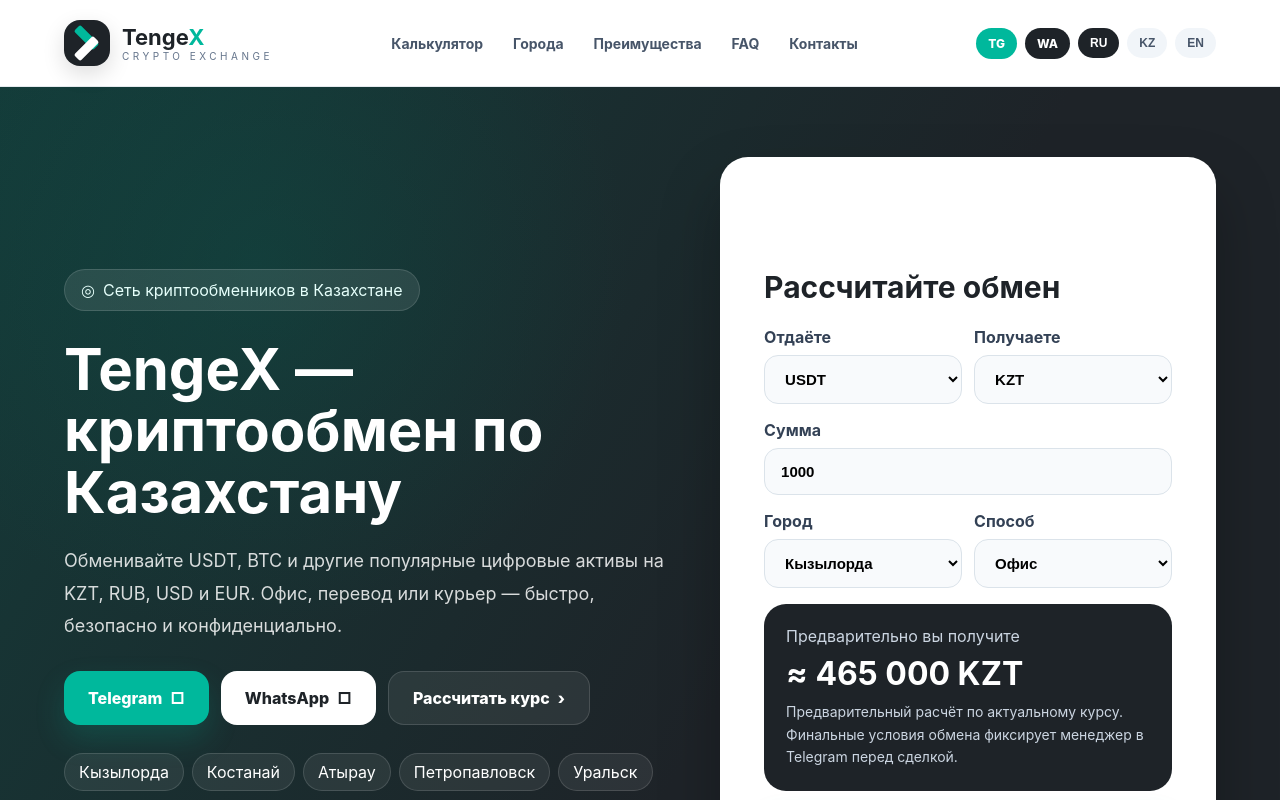
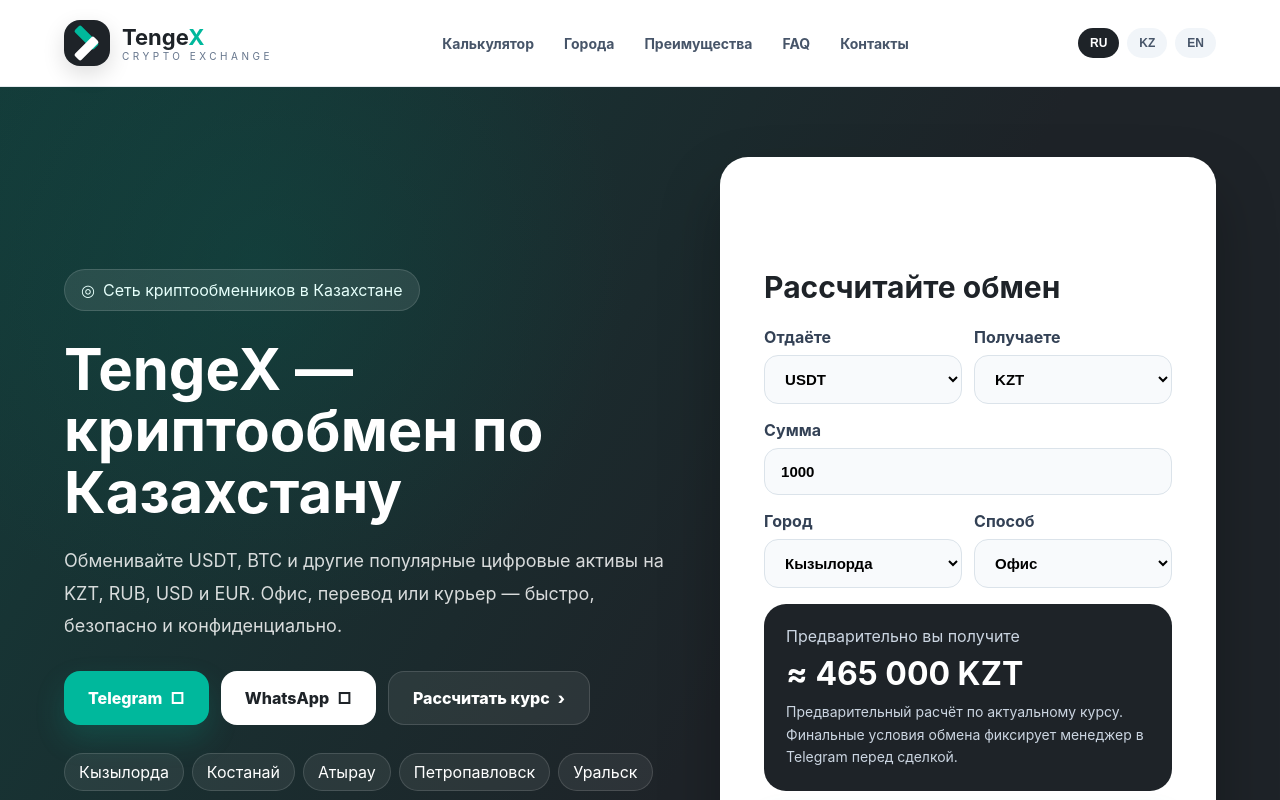
Before and after one commit to i4573390-cyber/TengeX, a React (Vite) app: page / in a window 1280 px wide. Shown: the top 800 px of the page. Built offline with nearby package versions, Linux system fonts and the light colour scheme.

Commit message:
Update main.jsx

```diff
--- a/src/main.jsx
+++ b/src/main.jsx
@@ -164,8 +164,6 @@ function App() {
           <Logo />
           <nav>{t.nav.map((item, i) => <a key={item} href={links[i]}>{item}</a>)}</nav>
           <div className="right">
-            <a className="head-btn tg" href={TELEGRAM} target="_blank">TG</a>
-            <a className="head-btn wa" href={WHATSAPP} target="_blank">WA</a>
             {['ru','kz','en'].map(l => <button key={l} onClick={() => setLang(l)} className={lang === l ? 'active' : ''}>{l.toUpperCase()}</button>)}
           </div>
         </div>
```
